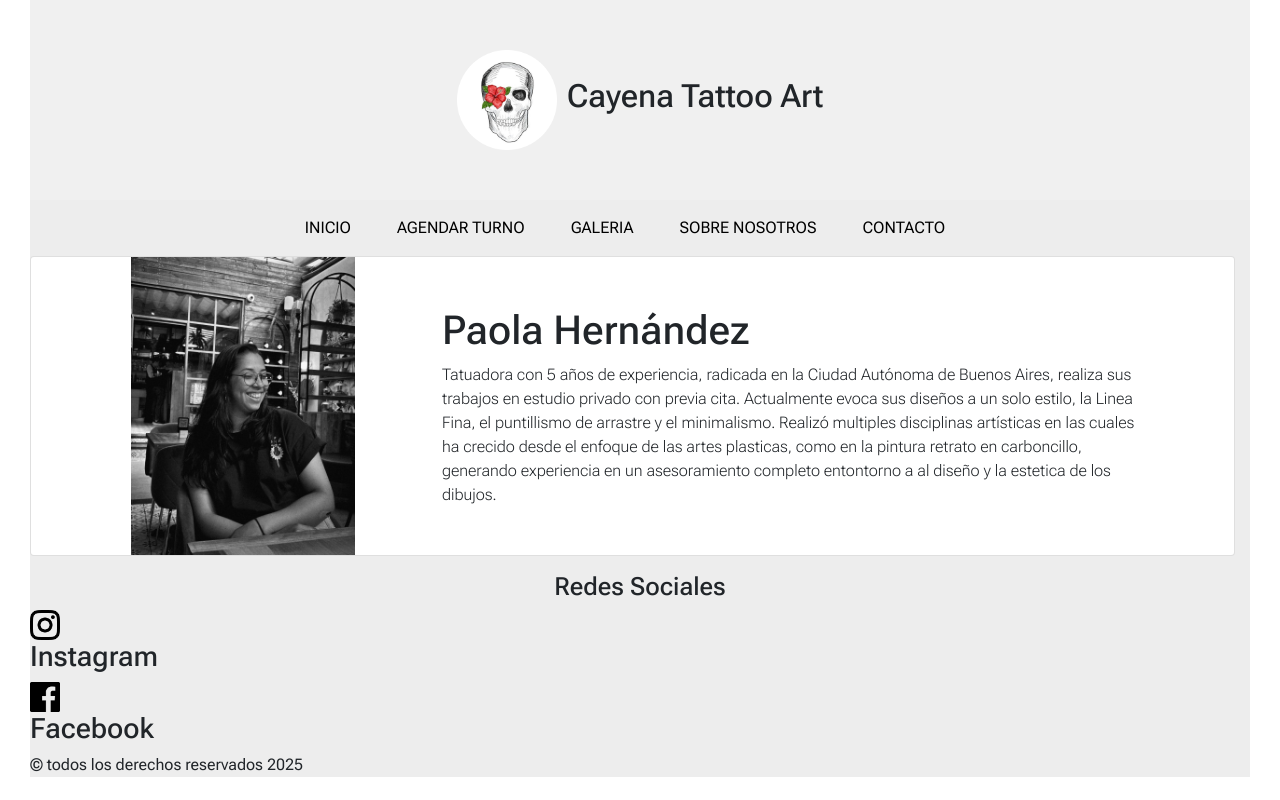
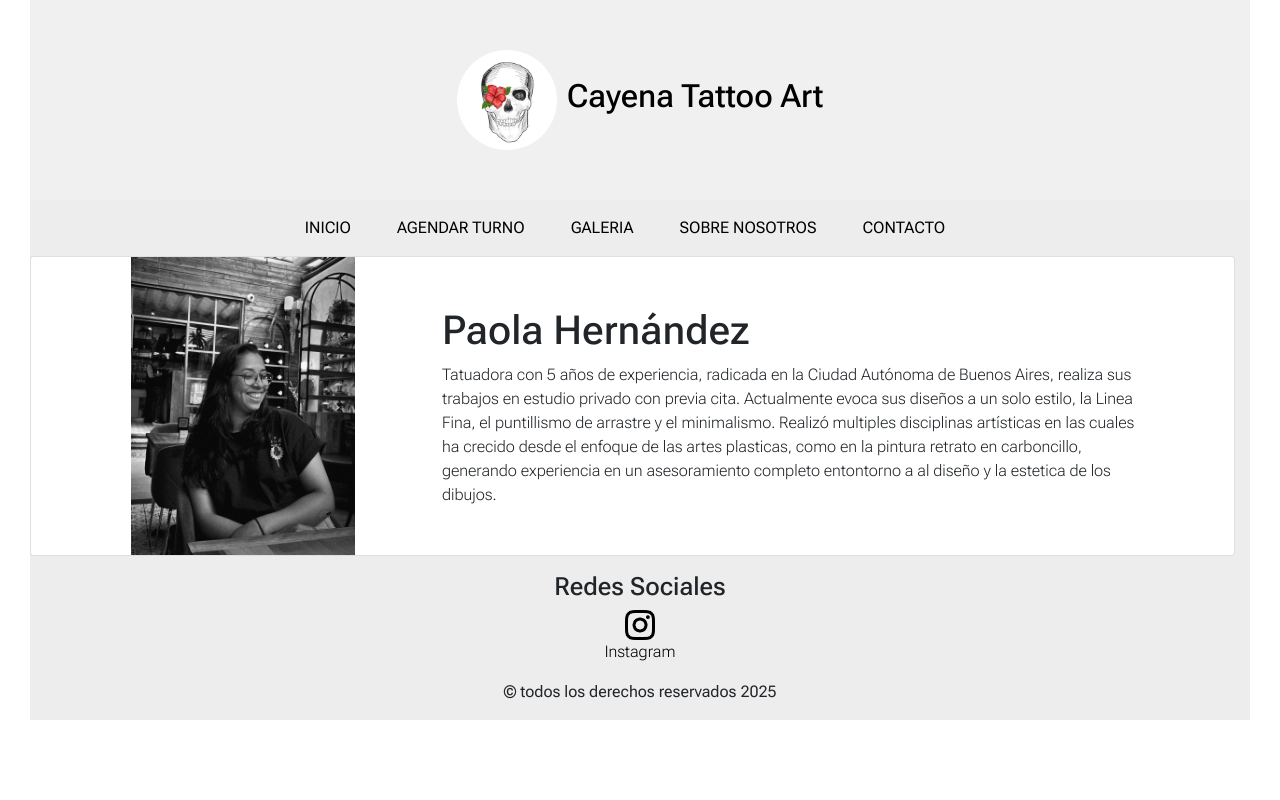
Before and after one commit to paolahrnandez/CayenaTattoo, a plain HTML site: page pages/sobreNosotros.html in a window 1280 px wide. Drawn offline with nearby package versions, Linux system fonts and the light colour scheme.

Commit message:
detalles footer y algunos hover

```diff
--- a/css/styles.css
+++ b/css/styles.css
@@ -11,9 +11,21 @@
     margin-right: 30px;
 }
 /*header*/
+.hipervinculoHome{
+    text-decoration: none;
+    flex-direction: row;
+    color: #000;
+}
+.hipervinculoHome:hover{
+    text-decoration: none;
+    color: #cb002c;
+}
 /*main*/
 .h3Grande{
     font-size: 25px;
+    font-family: "Roboto Flex", serif;
+    justify-content: center;
+    display: flex;
 }
 .ultimosTrabajos{
     width: 300px;
@@ -39,7 +51,6 @@
     color: #ffffff; /* Color del texto */
     padding: 10px 32px; /* Relleno */
     text-align: center; /* Alineación del texto */
-    text-decoration: none; /* Sin subrayado */
     display: inline-block; /* Mostrar como bloque en línea */
     font-size: 14px; /* Tamaño del texto */
     font-weight: 500; /*grosor del texto*/
@@ -47,25 +58,19 @@
     cursor: pointer; /* Cambiar cursor al pasar sobre el botón */
     border-radius: 30px; /* Bordes redondeados */
 }
-
+.boton:hover{
+    text-decoration: none;
+    color: #ffffff;
+}
 /* Posicionamiento del botón */
 .ubicacionBoton{
     display: flex; /* Uso de flexbox */
     justify-content: center; /* Centramos horizontalmente */
     align-items: center; /* Centramos verticalmente */
 }
-/*footer*/
-.tituloFooter{
-    font-size: 25px;
-    display: flex;
-    justify-content: center;
-}
-.redes{
-    width: 30px;
-}
 nav {
     display: flex;
-    justify-content: space-around; /* Opcional: distribuye los elementos de manera uniforme */
+    justify-content: space-around;
     list-style-type: none;
     margin: 0;
     padding: 0;
@@ -74,6 +79,10 @@ nav a {
     text-decoration: none; /* Para quitar el subrayado de los enlaces */
     padding: 30px;
     color: #000;
+}
+nav a:hover{
+    text-decoration: none;
+    color: #cb002c;
 }
 header {
     display: flex;
@@ -137,3 +146,20 @@ ul {
 .card-image {
     margin-left: 100px;
 }
+/*footer*/
+.logoInsta{
+    width: 30px;
+}
+.rrss{
+    font-family: "Roboto Flex", serif;
+    display: flex;
+    align-items: center;
+    flex-direction: column;
+    text-align: center;
+}
+footer .rrss a {
+    color:#000
+  }
+footer .rrss a:hover {
+    color: #cb002c;
+}
--- a/pages/sobreNosotros.html
+++ b/pages/sobreNosotros.html
@@ -12,11 +12,13 @@
 
 </head>
 <body>
+  <a href="../index.html" class="hipervinculoHome">
     <div class="contenedorPrincipal">
     <header>
         <img class="logo" src="../images/cayenaLogo.png" alt="logo calavera con cayena">
         <h2 class="tituloPrincipal">Cayena Tattoo Art</h2>
     </header>
+    </a>
     <nav>
        <nav class="navbar navbar-expand-lg bg-body-tertiary">
             <div class="container-fluid">
@@ -48,17 +50,15 @@
               </div>
             </div>
           </div>
-    <footer>
-        <h2 class="tituloFooter">Redes Sociales</h2>
-    <div>
-        <img class="redes" src="../images/logoInstagram.png" alt="logo instagram">
-        <h3>Instagram</h3>
-    </div>
-    <div>
-        <img class="redes" src="../images/logoFacebook.png" alt="logo facebook">
-        <h3>Facebook</h3>
-    </div>
-        <p>&copy; todos los derechos reservados 2025</p>
-    </footer>
+          <footer>
+            <div class="rrss">
+                <h3 class="h3Grande">Redes Sociales</h3>
+                <a href="https://www.instagram.com/cayenatattoo/" target="_blank" style="text-decoration: none;">
+                  <img class="logoInsta" src="../images/logoInstagram.png" alt="logo instagram">
+                  <p class="parrafos">Instagram</p>
+                </a>
+                <p>&copy; todos los derechos reservados 2025</p>
+              </div>
+        </footer>
 </body>
 </html>
```
Also changed, not shown: index.html (+8 -10 lines), pages/agendarTurno.html (+12 -12 lines), pages/contacto.html (+9 -10 lines), pages/galeria.html (+9 -9 lines).
